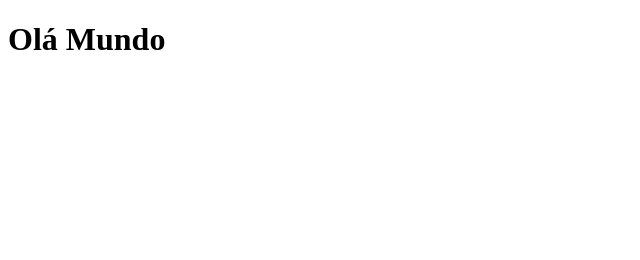
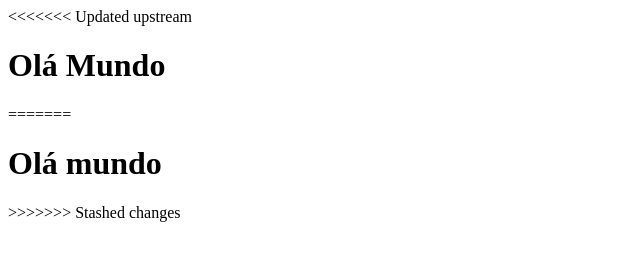
Before and after one commit to tsocher/Teste_git_1, a plain HTML site: page index.html in a window 1280 px wide. Shown: the whole page, without its empty margins (0-640 px from the left). Drawn offline with Linux system fonts and the light colour scheme.

Commit message:
ajustando index

```diff
--- a/index.html
+++ b/index.html
@@ -6,6 +6,10 @@
     <title>Olá Mundo</title>
 </head>
 <body>
+<<<<<<< Updated upstream
     <h1>Olá Mundo</h1>
+=======
+    <h1>Olá mundo</h1>
+>>>>>>> Stashed changes
 </body>
 </html>
```
